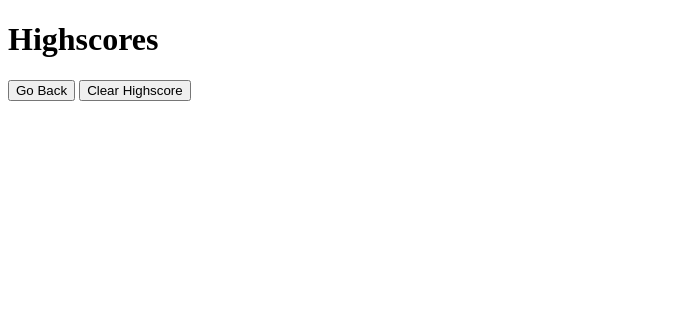
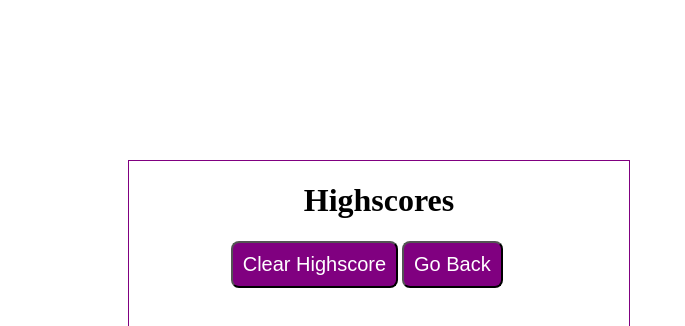
Before and after one commit to rforaker/Coding-Quiz-Game, a plain HTML site: page Highscores.html in a window 1280 px wide. Shown: the top 326 px of the page, without its empty margins (0-685 px from the left). Drawn offline with Linux system fonts and the light colour scheme.

Commit message:
Linked CSS

```diff
--- a/Highscores.html
+++ b/Highscores.html
@@ -5,7 +5,7 @@
     <meta charset="UTF-8">
     <meta name="viewport" content="width=device-width, initial-scale=1.0">
     <meta http-equiv="X-UA-Compatible" content="ie=edge">
-    <link rel="stylesheet" type="text/css" href="">
+    <link rel="stylesheet" type="text/css" href="./assets/styles.css">
     <title>Highscores</title>
 
 </head>
```
Also changed, not shown: index.html (+1 -1 lines).
